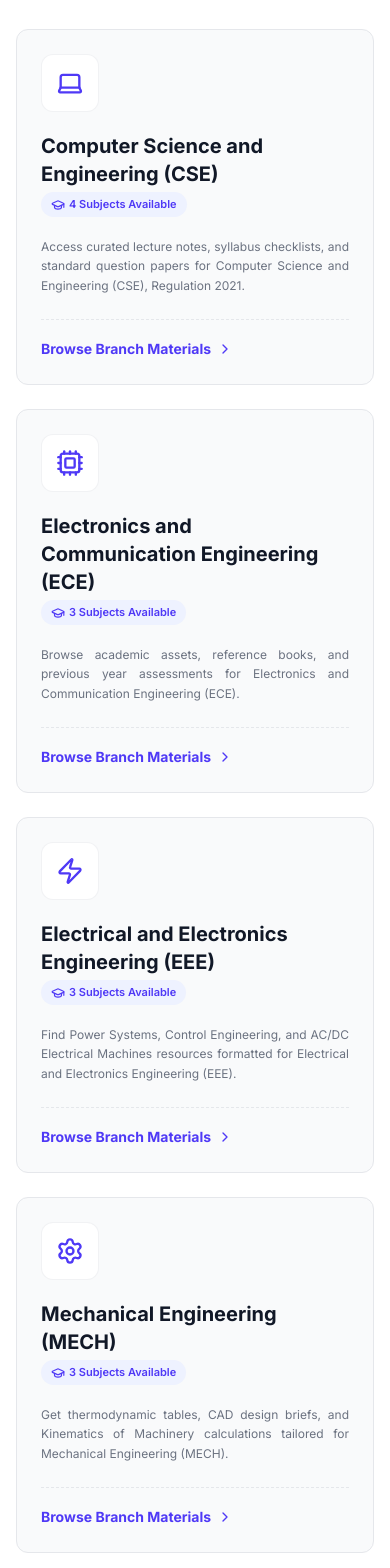
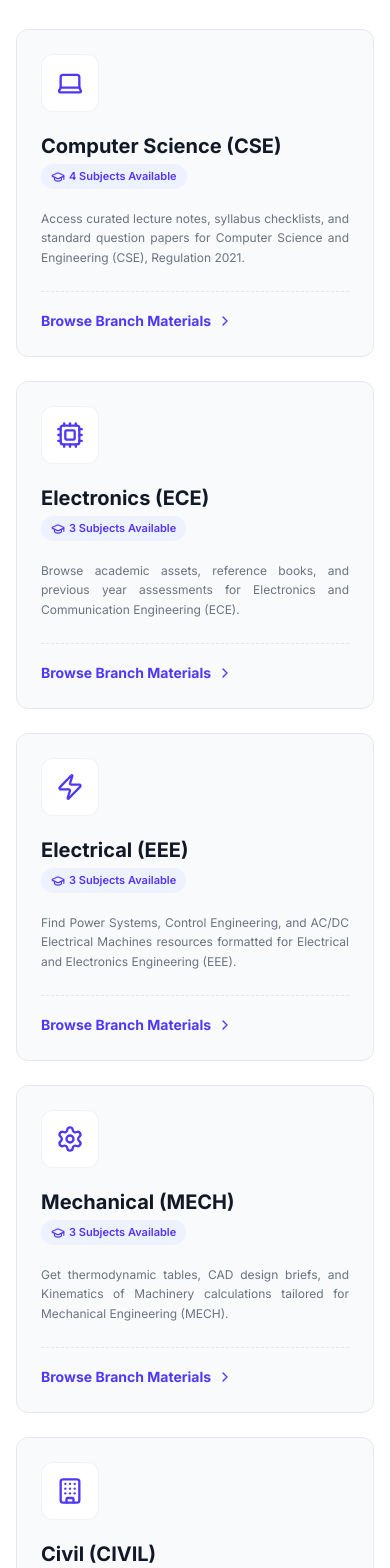
Before and after one commit to arun4374/eduhub, a Next.js app: page /department in a window 390 px wide. Shown: the part 300-1868 px from the top of the page. Built offline with nearby package versions, Linux system fonts and the light colour scheme; no server answers; the database is empty.

Commit message:
fix: update department full names for clarity; enhance mobile menu overlay and drawer styles; update document file URL for accuracy

```diff
--- a/components/layout/Navbar.tsx
+++ b/components/layout/Navbar.tsx
@@ -137,7 +137,7 @@ export function Navbar() {
                               href={`/department/${dept.slug}`}
                               className="block p-3 rounded-lg hover:bg-indigo-50 dark:hover:bg-indigo-950/30 transition-colors"
                             >
-                              <p className="font-semibold text-sm text-[#111827] dark:text-[#F9FAFB]">{dept.shortName}</p>
+                              <p className="font-semibold text-sm text-[#111827] dark:text-[#F9FAFB]">{dept.fullName}</p>
                             </Link>
                           ))}
                         </div>
@@ -214,7 +214,16 @@ export function Navbar() {
 
       {/* Mobile Drawer/Overlay menu */}
       {mobileMenuOpen && (
-        <div id="mobile-menu-drawer" className="fixed inset-0 top-20 z-40 bg-white dark:bg-[#0F0F0F] md:hidden flex flex-col p-6 transition-colors duration-200 animate-in fade-in-50">
+        <div
+          id="mobile-menu-overlay"
+          className="fixed inset-0 top-20 z-40 bg-black/20 backdrop-blur-sm md:hidden animate-in fade-in-50"
+          onClick={() => setMobileMenuOpen(false)}
+        >
+          <div
+            id="mobile-menu-drawer"
+            className="bg-white dark:bg-[#0F0F0F] p-6 border-b border-[#E5E7EB] dark:border-[#2A2A2A] shadow-lg animate-in slide-in-from-top-5"
+            onClick={(e) => e.stopPropagation()}
+          >
             <div className="flex flex-col gap-4">
               {navLinks.map((link) => {
                 const active = isActive(link.href)
@@ -235,9 +244,9 @@ export function Navbar() {
                 )
               })}
             </div>
-
-          <div className="mt-auto pt-6 border-t border-[#E5E7EB] dark:border-[#2A2A2A] text-center text-xs text-[#6B7280] dark:text-[#9CA3AF]">
+            <div className="mt-6 pt-6 border-t border-[#E5E7EB] dark:border-[#2A2A2A] text-center text-xs text-[#6B7280] dark:text-[#9CA3AF]">
               Arivon • Anna University Education Hub
+            </div>
           </div>
         </div>
       )}
--- a/config/departments.ts
+++ b/config/departments.ts
@@ -11,7 +11,7 @@ export const DEPARTMENTS: DepartmentConfig[] = [
   {
     slug: "cse",
     shortName: "CSE",
-    fullName: "Computer Science and Engineering",
+    fullName: "Computer Science",
     bannerImage: "https://picsum.photos/seed/cse/1200/400",
     description: "Access curated lecture notes, syllabus checklists, and standard question papers for Computer Science and Engineering (CSE), Regulation 2021.",
     iconName: "Laptop",
@@ -19,7 +19,7 @@ export const DEPARTMENTS: DepartmentConfig[] = [
   {
     slug: "ece",
     shortName: "ECE",
-    fullName: "Electronics and Communication Engineering",
+    fullName: "Electronics ",
     bannerImage: "https://picsum.photos/seed/ece/1200/400",
     description: "Browse academic assets, reference books, and previous year assessments for Electronics and Communication Engineering (ECE).",
     iconName: "Cpu",
@@ -27,7 +27,7 @@ export const DEPARTMENTS: DepartmentConfig[] = [
   {
     slug: "eee",
     shortName: "EEE",
-    fullName: "Electrical and Electronics Engineering",
+    fullName: "Electrical ",
     bannerImage: "https://picsum.photos/seed/eee/1200/400",
     description: "Find Power Systems, Control Engineering, and AC/DC Electrical Machines resources formatted for Electrical and Electronics Engineering (EEE).",
     iconName: "Zap",
@@ -35,7 +35,7 @@ export const DEPARTMENTS: DepartmentConfig[] = [
   {
     slug: "mech",
     shortName: "MECH",
-    fullName: "Mechanical Engineering",
+    fullName: "Mechanical",
     bannerImage: "https://picsum.photos/seed/mech/1200/400",
     description: "Get thermodynamic tables, CAD design briefs, and Kinematics of Machinery calculations tailored for Mechanical Engineering (MECH).",
     iconName: "Settings",
@@ -43,7 +43,7 @@ export const DEPARTMENTS: DepartmentConfig[] = [
   {
     slug: "civil",
     shortName: "CIVIL",
-    fullName: "Civil Engineering",
+    fullName: "Civil ",
     bannerImage: "https://picsum.photos/seed/civil/1200/400",
     description: "Obtain Fluid Mechanics guides, Mechanics of Solids equations, and Levelling/Surveying field worksheets for Civil Engineering (CIVIL).",
     iconName: "Building",
--- a/data/mock-documents.ts
+++ b/data/mock-documents.ts
@@ -76,7 +76,7 @@ export const MOCK_DOCUMENTS: Document[] = [
     subjectId: "cse_4_cs3401",
     type: "question_paper",
     subject_name: "Design and Analysis of Algorithms",
-    file_url: "https://www.w3.org/WAI/ER/tests/xhtml/testfiles/resources/pdf/dummy.pdf",
+    file_url: "https://audoc.signlearnings.com/Anna_University_Question_Paper_Cse_4th_Sem_CS3401_Algorithms_AM_2025_Reg_2021.pdf",
     pdf_filename: "AU_QP_CSE4_CS3401_ND2025_Reg2021.pdf",
     exam_period: "ND-2025",
     regulation: "2021",
```
Lines whose indentation alone changed are shown as unchanged.
